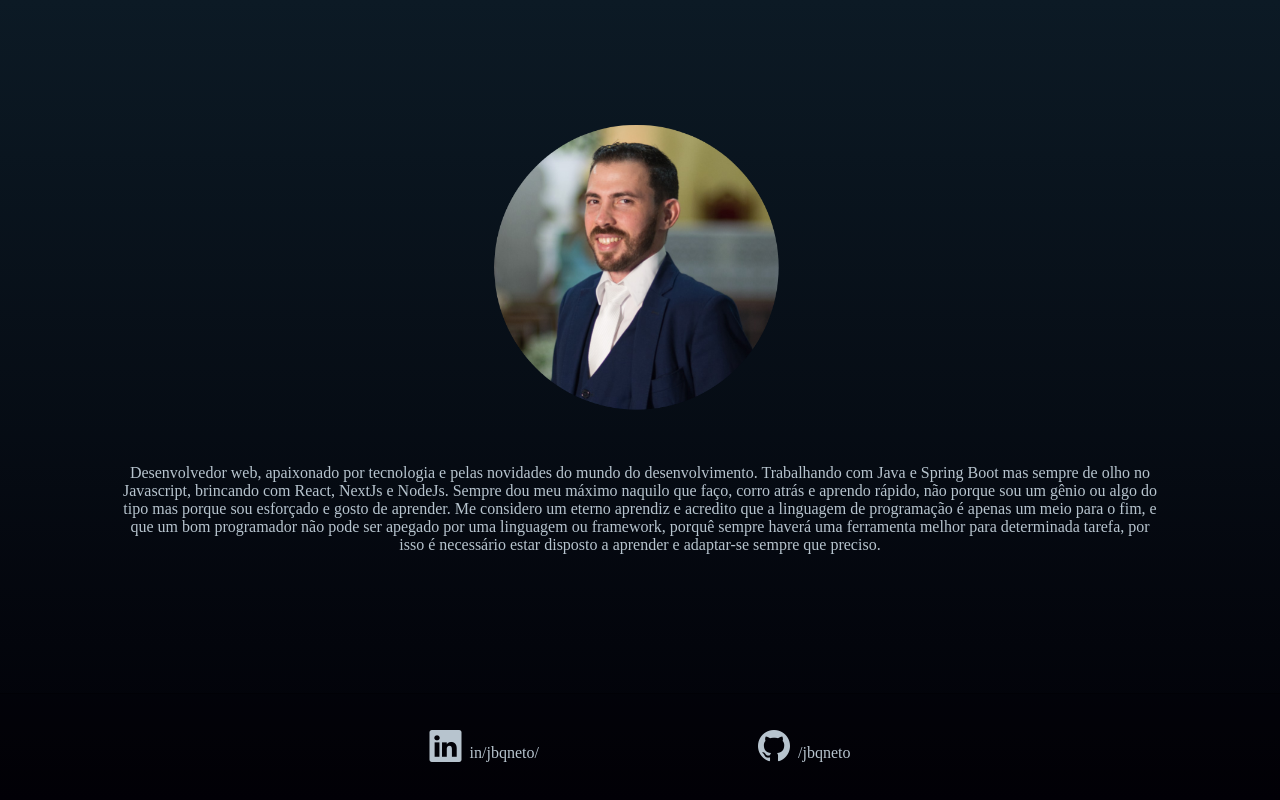
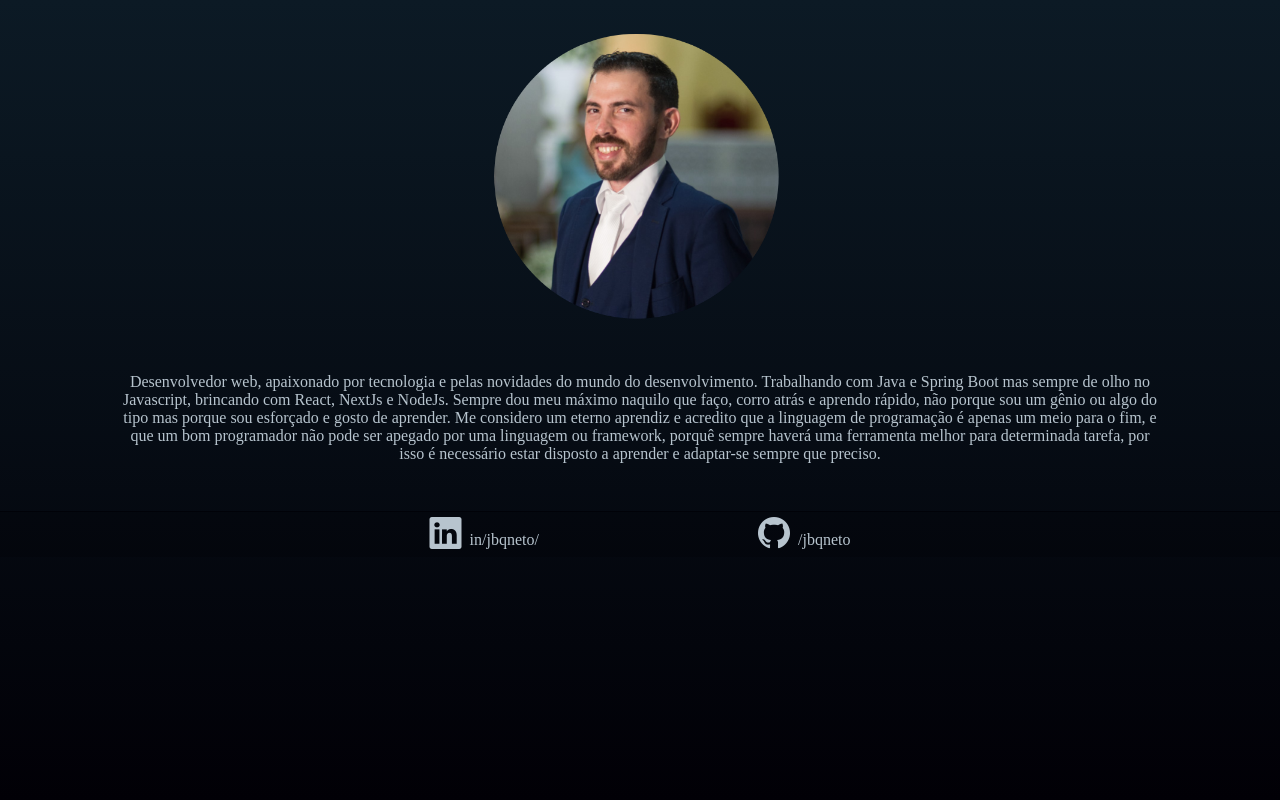
Before and after one commit to jbqneto/jbqneto, an Angular app: page / in a window 1280 px wide. Built offline with nearby package versions, Linux system fonts and the light colour scheme.

Commit message:
temporary personal home page

```diff
--- a/src/app/pages/home/home.component.scss
+++ b/src/app/pages/home/home.component.scss
@@ -8,8 +8,6 @@
   flex-direction: column;
   width: 100%;
   height: 100%;
-  background: linear-gradient(#0c1a25, #010006);
-  overflow: hidden;
   max-height: 100%;
   color: #b7c4ce;
 }
@@ -27,7 +25,6 @@ main {
   .logo {
     width: auto;
     height: auto;
-    max-width: 50%;
     max-height: 50%;
     align-items: center;
     text-align: center;
@@ -44,7 +41,7 @@ main {
 
   .logo img {
     max-width: 300px;
-    width: auto;
+    width: 50vw;
     height: auto;
   }
 
--- a/src/styles.scss
+++ b/src/styles.scss
@@ -6,17 +6,19 @@ html, body {
 
 body {
   width: 100vw;
-  height: 100vh;
+  min-height: 100vh;
 }
 
 #root {
   width: 100vw;
-  height: 100vh;
+  min-height: 100vh;
+  height: auto;
   display: flex;
+  background: linear-gradient(#0c1a25, #010006);
 }
 
 .full-flex {
-  width: 100vw;
-  height: 100vh;
+  width: 100%;
+  height: auto;
   display: flex;
 }
```
